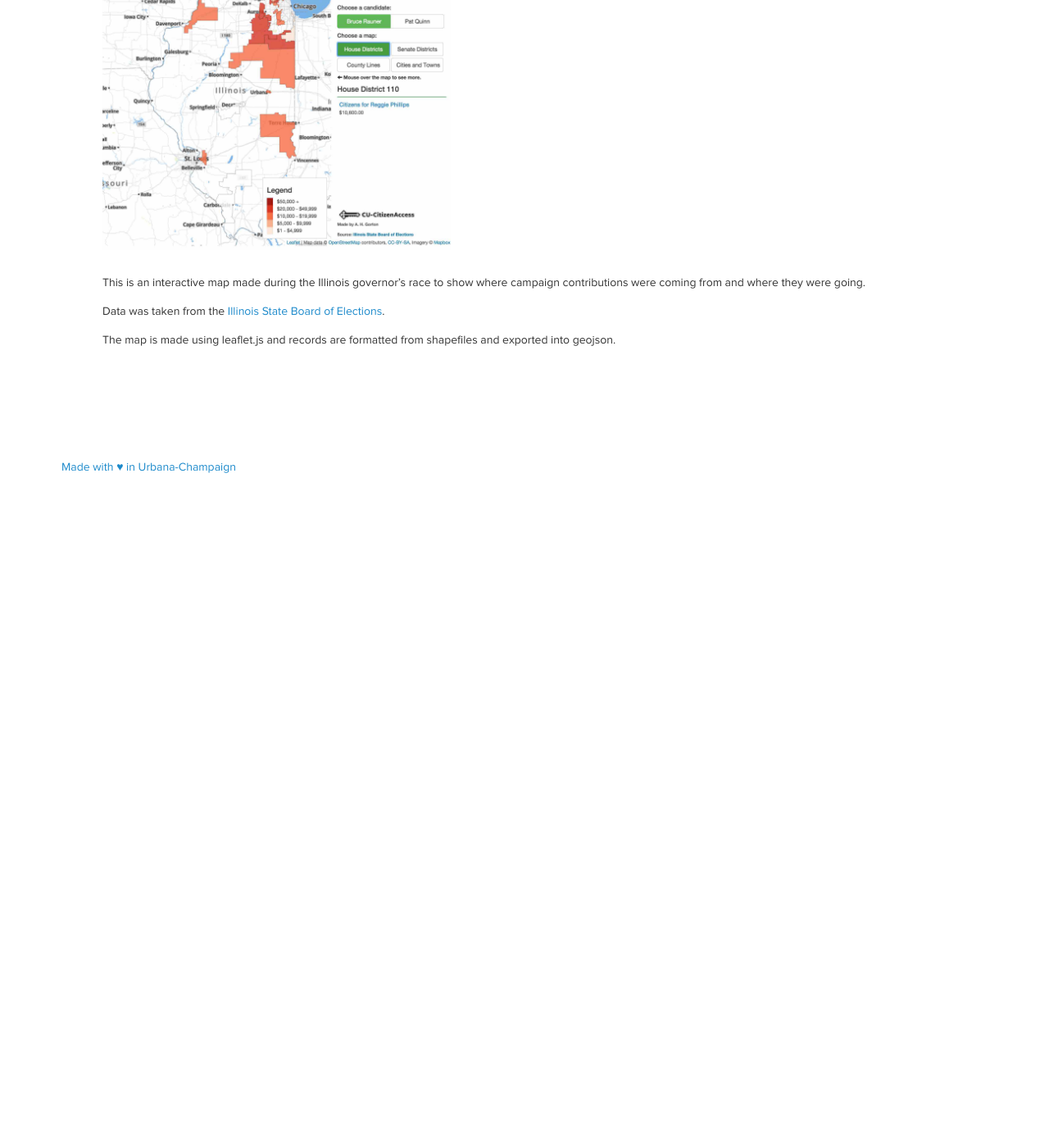
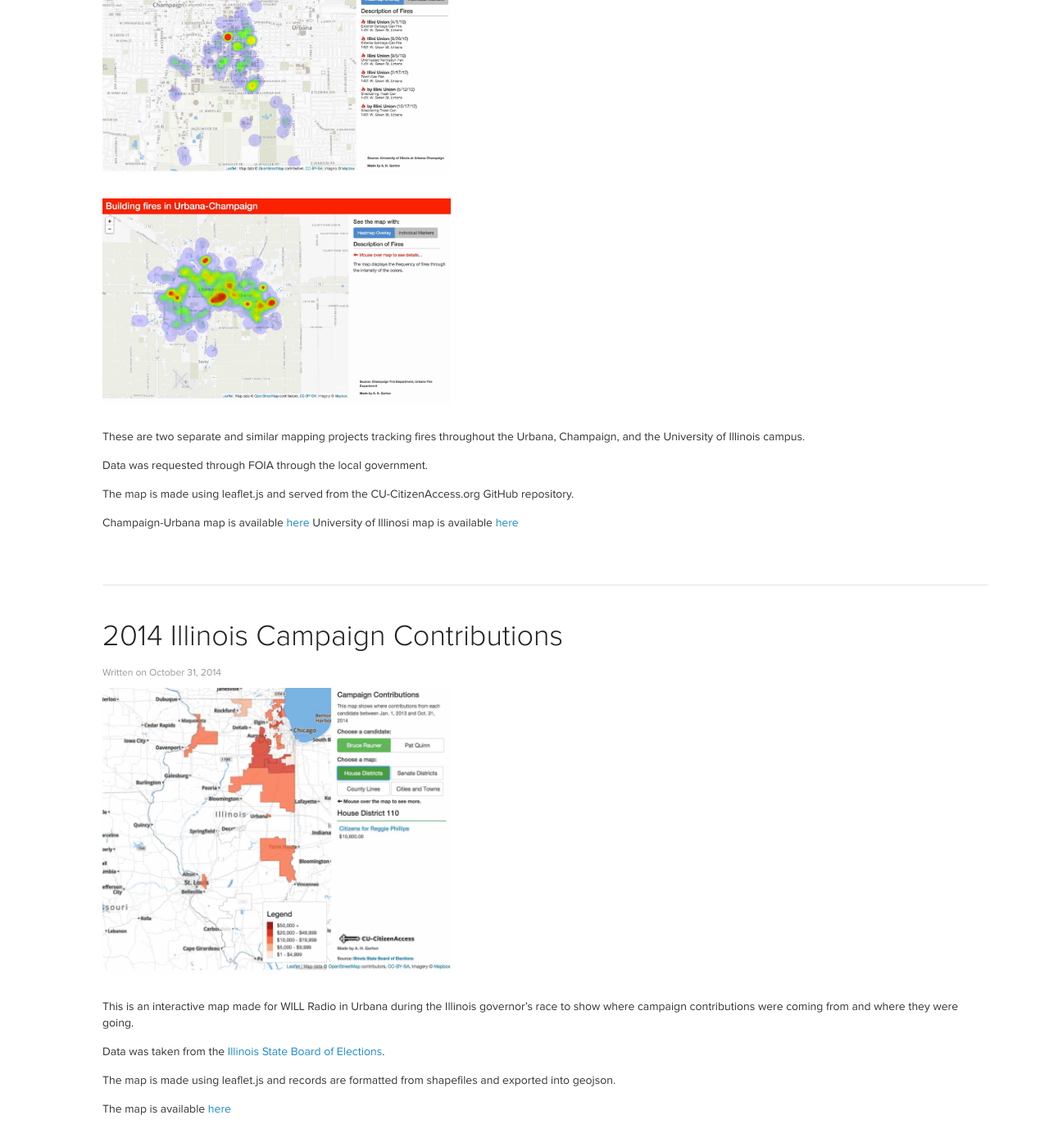
Before and after one commit to acer9997/acer9997.github.io, a Jekyll site: the page built from index.html, in a window 1280 px wide and 1400 px high, scrolled down 2229 px. Shown: the whole window at 82% size. Built offline with Jekyll 4.4.1, drawn with Linux system fonts in a browser that asks for light colours; before the commit the page ends 2809 px from its top, so only the background shows below that; some of the changed text lies outside the part shown.

Commit message:
fire maps

```diff
--- a/_posts/2014-10-31-illinois-campaign-contributions.md
+++ b/_posts/2014-10-31-illinois-campaign-contributions.md
@@ -7,8 +7,10 @@ published: True
 ---
 ![Screenshot of map](/images/campaign_contributions.jpg)
 
-This is an interactive map made during the Illinois governor's race to show where campaign contributions were coming from and where they were going.
+This is an interactive map made for WILL Radio in Urbana during the Illinois governor's race to show where campaign contributions were coming from and where they were going.
 
 Data was taken from the [Illinois State Board of Elections](https://www.elections.il.gov/campaigndisclosure/contributionssearchbycandidates.aspx).
 
 The map is made using leaflet.js and records are formatted from shapefiles and exported into geojson.
+
+The map is available [here](http://docs.cu-citizenaccess.org/campaigncontributions/)
--- /dev/null
+++ b/_posts/2014-11-31-fire-maps.md
@@ -0,0 +1,19 @@
+---
+layout: post
+title: 2014 Fire Maps
+categories: []
+tags: ['data', 'fire', 'maps', 'leaflet']
+published: True
+---
+![Screenshot of map](/images/fire_incidents_campus.jpg)
+
+![Screenshot of map](/images/champaign-urbana-fires.jpg)
+
+These are two separate and similar mapping projects tracking fires throughout the Urbana, Champaign, and the University of Illinois campus.
+
+Data was requested through FOIA through the local government.
+
+The map is made using leaflet.js and served from the CU-CitizenAccess.org GitHub repository.
+
+Champaign-Urbana map is available [here](http://docs.cu-citizenaccess.org/cityfires/)
+University of Illinosi map is available [here](http://docs.cu-citizenaccess.org/campusfires2014/)
```
Also changed, not shown: images/champaign-urbana-fires.jpg (added), images/fire_incidents_campus.jpg (added).
